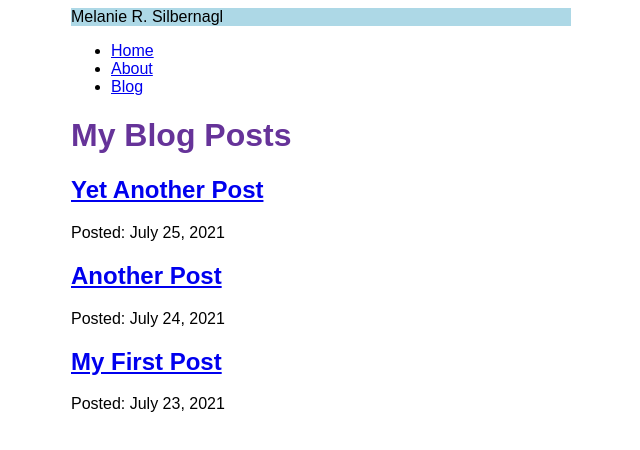
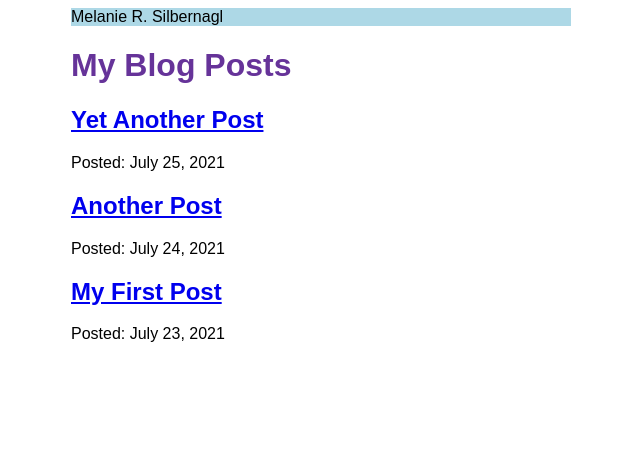
Before and after one commit to benediktschoeffmann/gatsby-test, a Gatsby site: page /blog in a window 1280 px wide. Shown: the whole page, without its empty margins (319-959 px from the left). Built offline with nearby package versions, Linux system fonts and the light colour scheme; Gatsby itself is replaced by a stand-in of ours.

Commit message:
import roboto fontface

```diff
--- a/src/components/layout.js
+++ b/src/components/layout.js
@@ -1,11 +1,8 @@
 import * as React from 'react'
-import { Link } from 'gatsby'
+import "@fontsource/roboto"
 import {
   container,
-  heading,
-  navLinks,
-  navLinkItem,
-  navLinkText
+  heading
 } from './layout.module.css'
 import Head from './head.js'
 
@@ -14,25 +11,7 @@ const Layout = ({ pageTitle, children }) => {
   return (
     <div className={container}>
       <Head pageTitle={pageTitle}/>
-      <nav>
-        <ul className={navLinks}>
-          <li className={navLinkItem}>
-            <Link to="/" className={navLinkText}>
-              Home
-            </Link>
-          </li>
-          <li className={navLinkItem}>
-            <Link to="/about" className={navLinkText}>
-              About
-            </Link>
-          </li>
-          <li className={navLinkItem}>
-            <Link to="/blog" className={navLinkText}>
-              Blog
-            </Link>
-          </li>
-        </ul>
-      </nav>
+
       <main>
         <h1 className={heading}>{pageTitle}</h1>
         {children}
```
